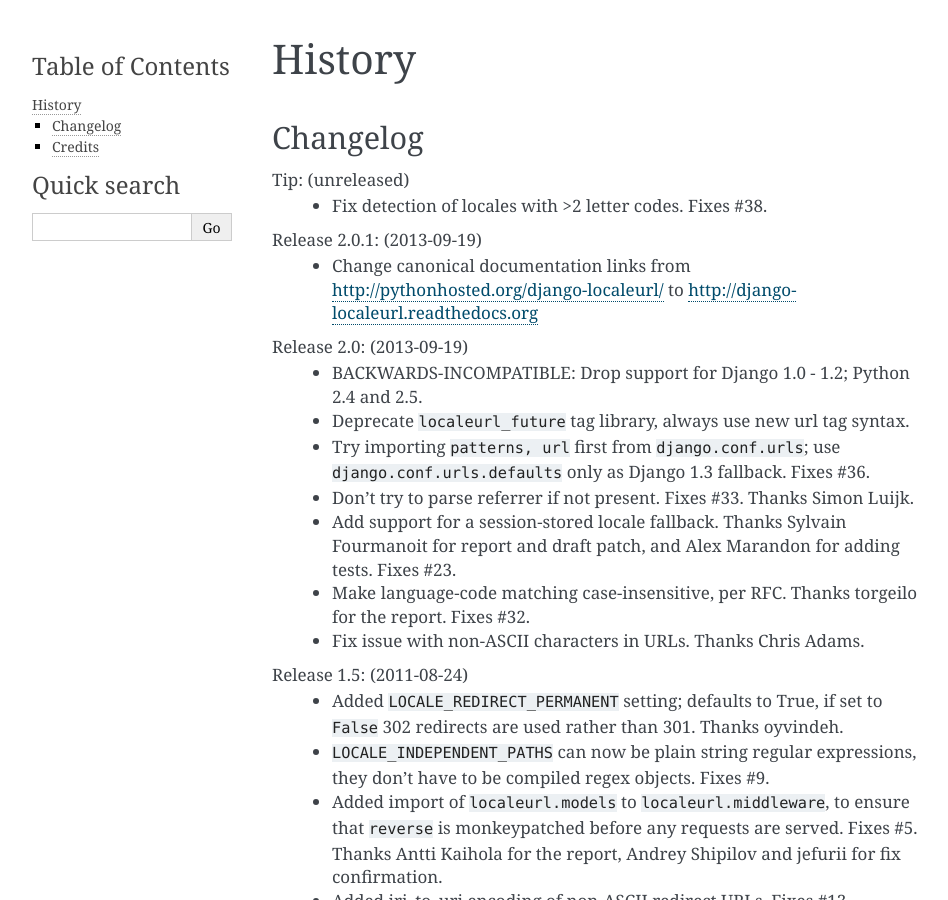
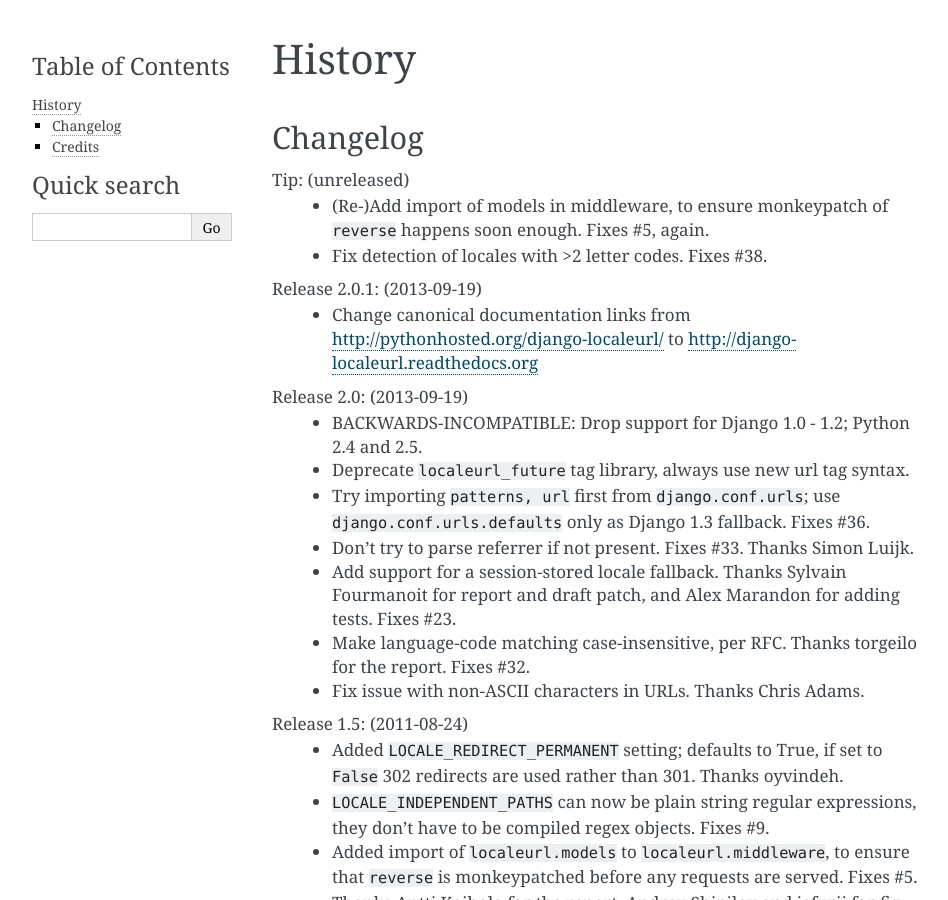
Before and after one commit to carljm/django-localeurl, a Sphinx documentation site: the page built from docs/history.rst, in a window 1280 px wide and 900 px high. Shown: the whole window, without its empty margins (148-1096 px from the left). Built offline with Sphinx 7.4.7, drawn with Linux system fonts in a browser that asks for light colours.

Commit message:
Add changelog note re reverse-patch fix.

```diff
--- a/docs/history.rst
+++ b/docs/history.rst
@@ -6,6 +6,8 @@
 ---------
 
 Tip: (unreleased)
+  * (Re-)Add import of models in middleware, to ensure monkeypatch of
+    ``reverse`` happens soon enough. Fixes #5, again.
   * Fix detection of locales with >2 letter codes. Fixes #38.
 
 Release 2.0.1: (2013-09-19)
```
